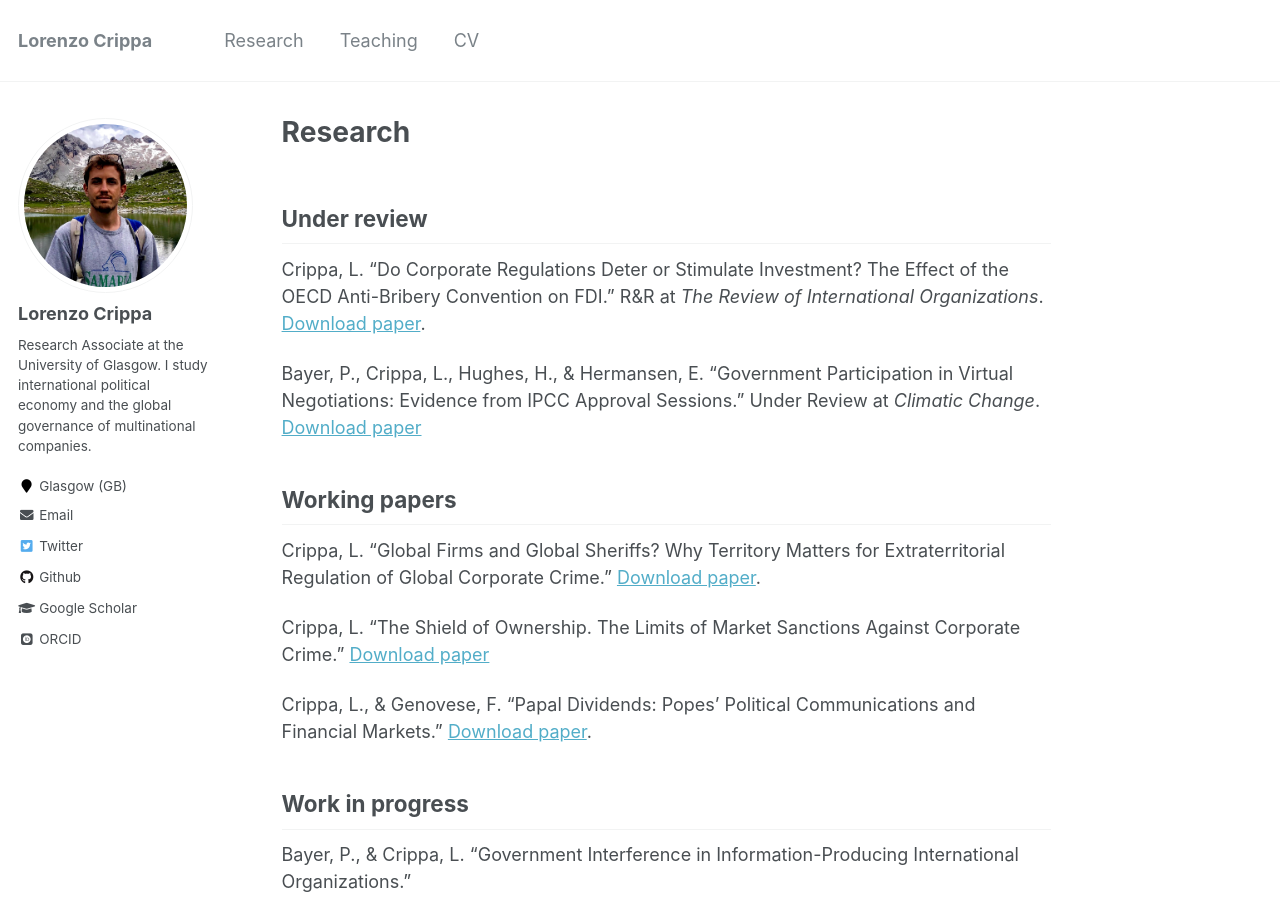
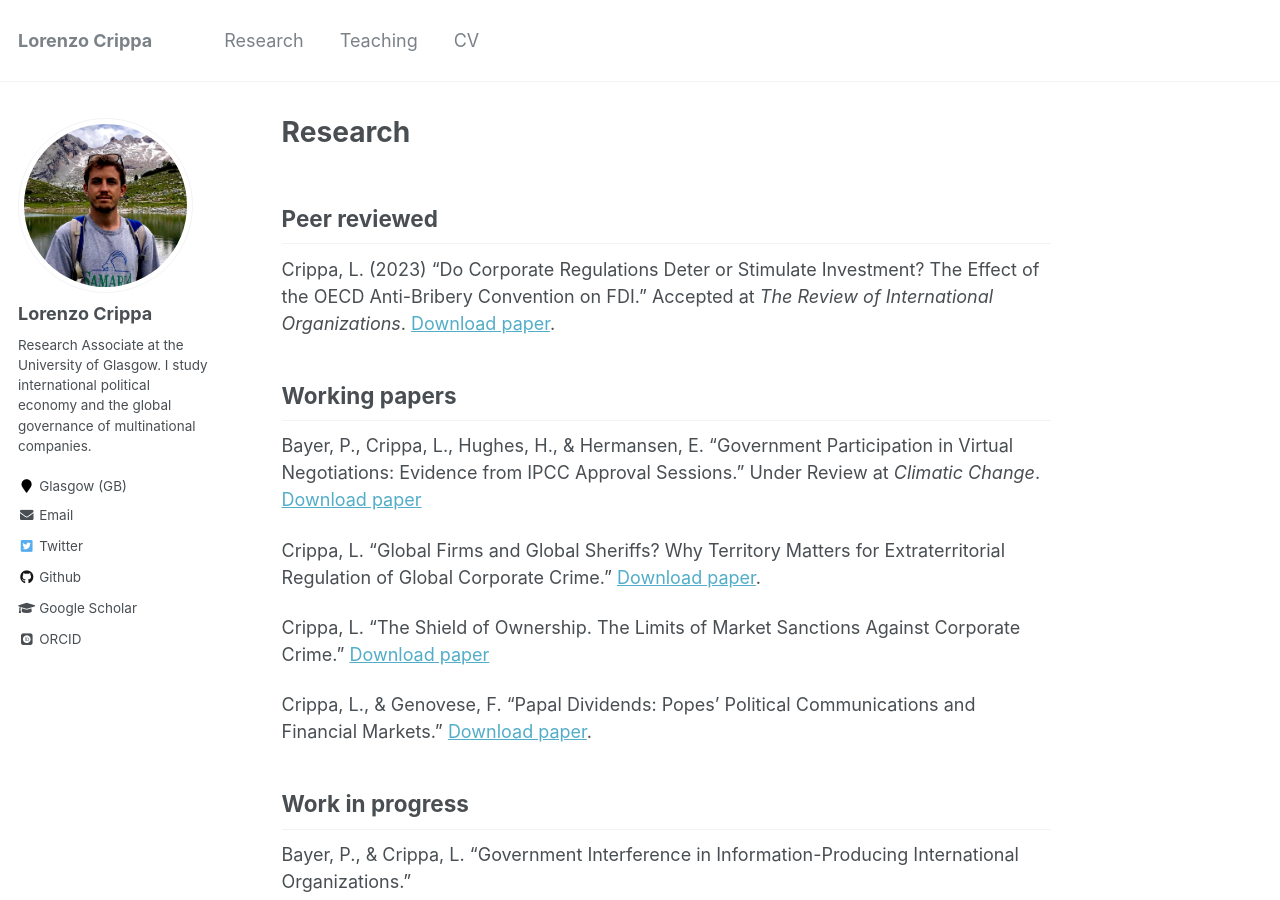
Before and after one commit to lorenzo-crippa/lorenzo-crippa.github.io, a Jekyll site: the page built from _pages/research.md, in a window 1280 px wide and 900 px high. Built offline with Jekyll 4.4.1, drawn with Linux system fonts in a browser that asks for light colours; some web fonts are replaced.

Commit message:
Update research.md

```diff
--- a/_pages/research.md
+++ b/_pages/research.md
@@ -6,12 +6,12 @@ redirect_from:
   - /research.html
 ---
 
-## Under review
-Crippa, L. "Do Corporate Regulations Deter or Stimulate Investment? The Effect of the OECD Anti-Bribery Convention on FDI." R&R at _The Review of International Organizations_. [Download paper](https://lorenzo-crippa.github.io/files/regulation_investment.pdf).
+## Peer reviewed
+Crippa, L. (2023) "Do Corporate Regulations Deter or Stimulate Investment? The Effect of the OECD Anti-Bribery Convention on FDI." Accepted at _The Review of International Organizations_. [Download paper](https://lorenzo-crippa.github.io/files/regulation_investment.pdf).
+
+## Working papers
 
 Bayer, P., Crippa, L., Hughes, H., & Hermansen, E. "Government Participation in Virtual Negotiations: Evidence from IPCC Approval Sessions." Under Review at _Climatic Change_. [Download paper](https://lorenzo-crippa.github.io/files/BCHH_CC_SI.pdf)
-
-## Working papers
 
 Crippa, L. "Global Firms and Global Sheriffs? Why Territory Matters for Extraterritorial Regulation of Global Corporate Crime." [Download paper](https://lorenzo-crippa.github.io/files/sheriffs.pdf).
 
```
